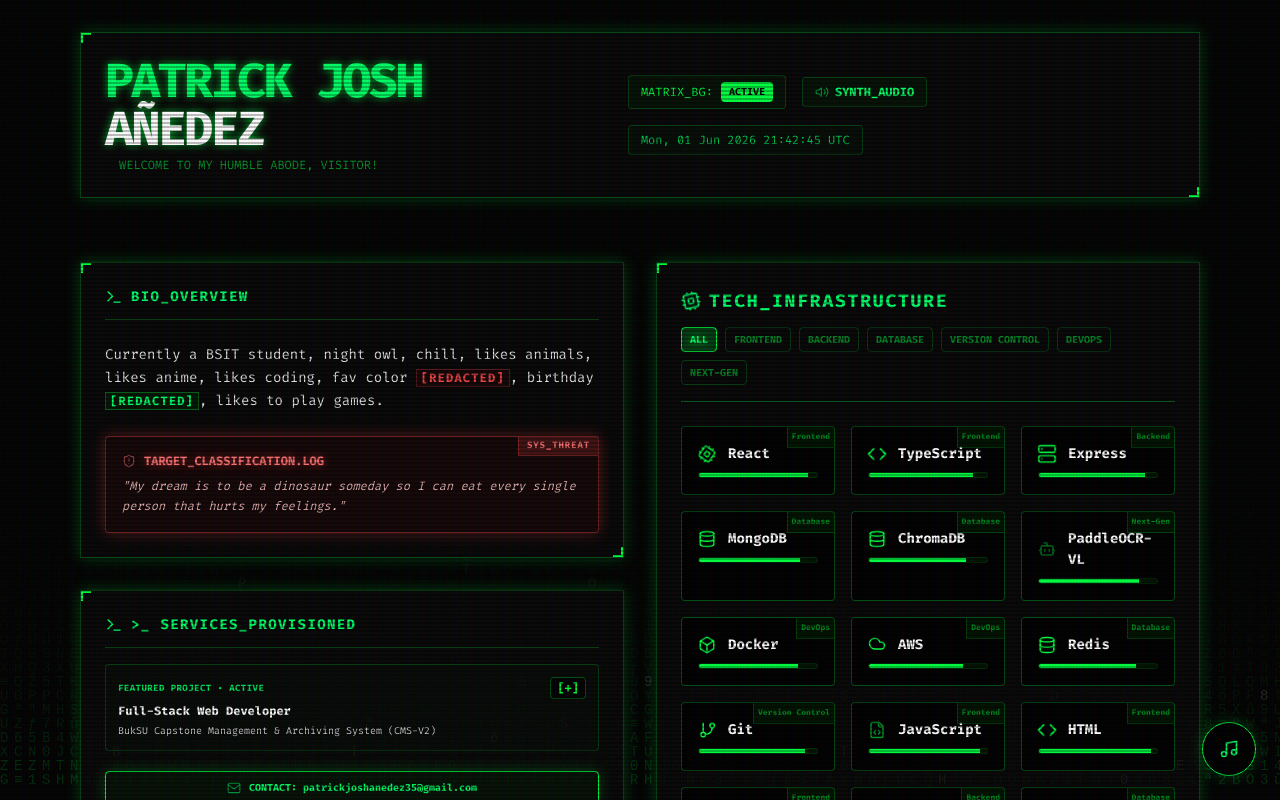
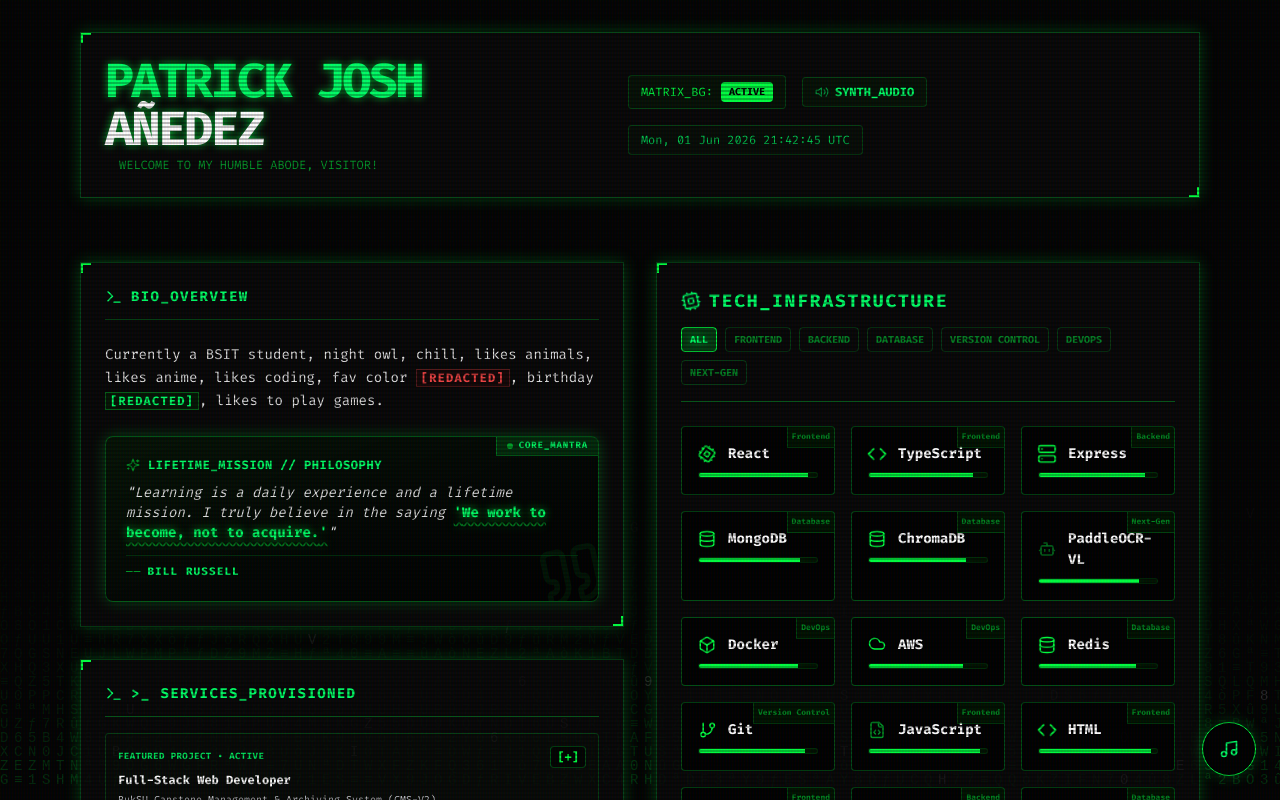
Before and after one commit to Patkik/SocMed-Bio, a React (Vite) app: page / in a window 1280 px wide. Both pictures are taken after a click on the button "SKIP". Shown: the top 800 px of the page. Built offline with nearby package versions, Linux system fonts and the light colour scheme.

Commit message:
feat: replace target classification with stylish Bill Russell quote card

```diff
--- a/src/App.tsx
+++ b/src/App.tsx
@@ -1,7 +1,7 @@
 import { useState, useEffect, useRef, useCallback } from 'react';
 import { motion, AnimatePresence } from 'framer-motion';
 import {
-  Terminal, ShieldAlert, Cpu, Share2,
+  Terminal, Quote, Sparkles, Cpu, Share2,
   Image as ImageIcon, Github, Instagram, Facebook,
   Linkedin, ExternalLink, Volume2, VolumeX,
   TerminalSquare, Info, Code, FileCode, Coffee,
@@ -449,20 +449,49 @@
                   , likes to play games.
                 </p>
 
-                {/* Cyber dinosaur threat banner */}
+                {/* STYLISH QUOTE CARD // CORE MANTRA */}
                 <motion.div
-                  whileHover={{ scale: 1.02 }}
-                  className="bg-red-950/20 border border-red-500/40 p-4 rounded relative overflow-hidden group shadow-glow-red"
+                  whileHover={{ scale: 1.015 }}
+                  transition={{ duration: 0.2 }}
+                  className="relative overflow-hidden rounded-lg border border-matrix/30 bg-gradient-to-br from-matrix-dark/25 via-[#030804]/90 to-black p-4 sm:p-5 shadow-glow group hover:border-matrix/60 transition-colors"
                 >
-                  <div className="absolute top-0 right-0 px-2 py-0.5 bg-red-500/20 text-red-400 text-[9px] font-bold tracking-widest border-l border-b border-red-500/40 uppercase">
-                    SYS_THREAT
+                  {/* Top-right terminal status badge */}
+                  <div className="absolute top-0 right-0 px-2.5 py-0.5 bg-matrix/15 text-matrix-light text-[9px] font-mono font-bold tracking-widest border-l border-b border-matrix/30 uppercase flex items-center gap-1.5">
+                    <span className="w-1.5 h-1.5 rounded-full bg-matrix animate-pulse" />
+                    CORE_MANTRA
                   </div>
-                  <h4 className="text-red-400 font-bold mb-2 flex items-center gap-2 text-xs text-glow-red uppercase">
-                    <ShieldAlert size={14} className="animate-pulse" /> TARGET_CLASSIFICATION.LOG
-                  </h4>
-                  <p className="text-xs text-red-200/90 italic font-mono leading-relaxed">
-                    "{BIO_OVERVIEW.threatQuote}"
-                  </p>
+
+                  {/* Watermark quote symbol */}
+                  <Quote
+                    size={68}
+                    className="absolute -right-2 -bottom-2 text-matrix/[0.07] -rotate-12 pointer-events-none select-none transition-transform duration-500 group-hover:scale-110 group-hover:text-matrix/[0.12]"
+                  />
+
+                  {/* Header label */}
+                  <div className="flex items-center gap-2 text-matrix-light text-xs font-bold tracking-wider uppercase mb-2.5">
+                    <Sparkles size={14} className="text-matrix animate-pulse" />
+                    <span>LIFETIME_MISSION // PHILOSOPHY</span>
+                  </div>
+
+                  {/* Quote content */}
+                  <blockquote className="relative z-10 space-y-3 font-mono">
+                    <p className="text-xs sm:text-sm text-white/90 leading-relaxed italic">
+                      "{BIO_OVERVIEW.quote.text}{' '}
+                      <span className="text-matrix-light font-bold not-italic text-glow underline decoration-matrix/40 decoration-wavy underline-offset-4">
+                        '{BIO_OVERVIEW.quote.highlight}'
+                      </span>
+                      "
+                    </p>
+
+                    <div className="pt-2 flex items-center justify-between text-[11px] border-t border-matrix/20 text-matrix/70">
+                      <span className="tracking-widest uppercase font-semibold flex items-center gap-1.5 text-matrix-light">
+                        <span className="text-matrix">──</span> {BIO_OVERVIEW.quote.author}
+                      </span>
+                      <span className="text-[10px] text-matrix-dark tracking-wider uppercase hidden xs:inline">
+                        // GUIDING_DIRECTIVE
+                      </span>
+                    </div>
+                  </blockquote>
                 </motion.div>
               </div>
 
--- a/src/data/portfolioData.ts
+++ b/src/data/portfolioData.ts
@@ -176,7 +176,12 @@
   birthdayPlaceholder: string;
   birthdayRevealed: string;
   textPart2: string;
-  threatQuote: string;
+  threatQuote?: string;
+  quote: {
+    text: string;
+    highlight: string;
+    author: string;
+  };
 }
 
 export interface SystemSpecs {
@@ -223,7 +228,11 @@
   birthdayPlaceholder: "[REDACTED]",
   birthdayRevealed: "Sept 19, 2004",
   textPart2: ", birthday ",
-  threatQuote: "My dream is to be a dinosaur someday so I can eat every single person that hurts my feelings."
+  quote: {
+    text: "Learning is a daily experience and a lifetime mission. I truly believe in the saying",
+    highlight: "We work to become, not to acquire.",
+    author: "Bill Russell"
+  }
 };
 
 export const SYSTEM_SPECS_DATA: SystemSpecs = {
```
